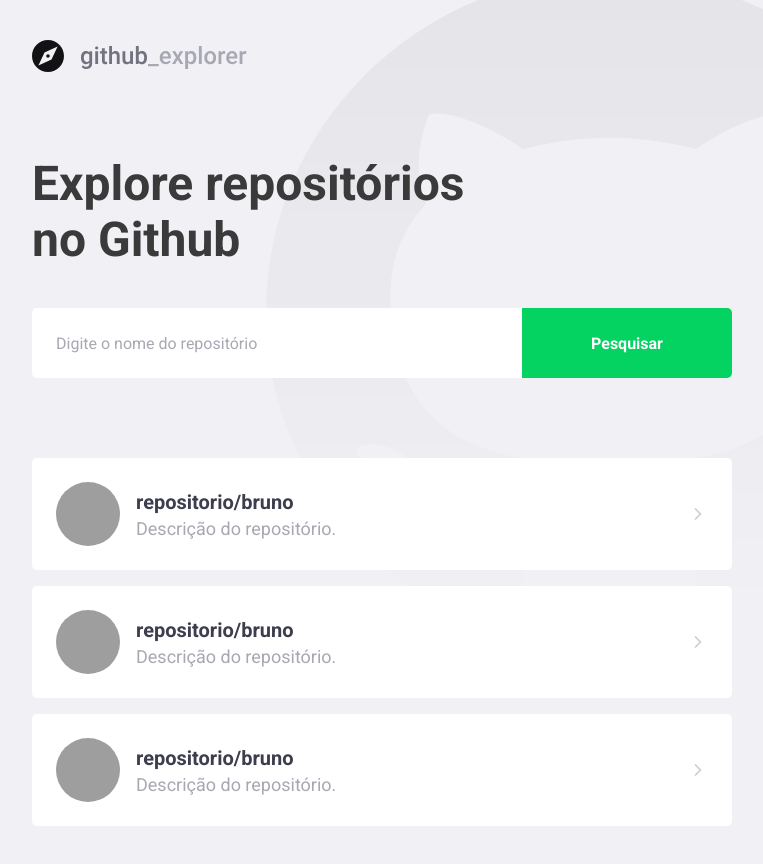
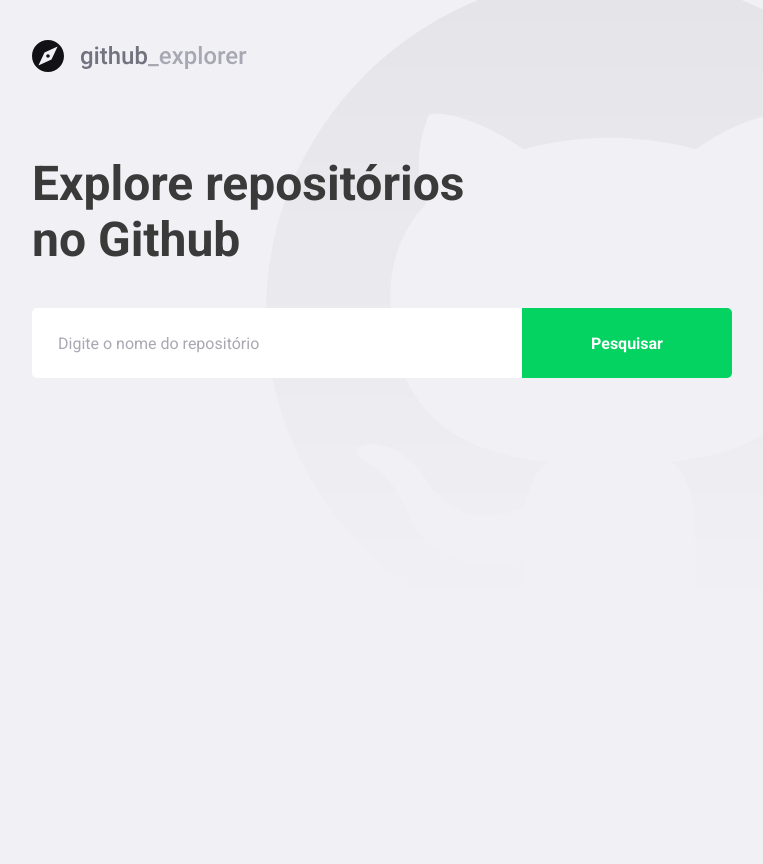
Before and after one commit to brleite/ReactTypescript, a React (Create React App) app in the folder frontend-example/: page / in a window 1280 px wide. Shown: the whole page, without its empty margins (148-911 px from the left). After the commit the page ends 800 px from the top, so only its background shows below. Built offline with nearby package versions, Linux system fonts and the light colour scheme; grey boxes are pictures that could not be loaded.

Commit message:
Mais estilização e busca de repositórios

```diff
--- a/frontend-example/package.json
+++ b/frontend-example/package.json
@@ -10,6 +10,7 @@
     "@types/node": "^12.0.0",
     "@types/react": "^16.9.0",
     "@types/react-dom": "^16.9.0",
+    "axios": "^0.20.0",
     "polished": "^4.0.3",
     "react": "^17.0.1",
     "react-dom": "^17.0.1",
@@ -42,7 +43,7 @@
     "@types/styled-components": "^5.1.4",
     "@typescript-eslint/eslint-plugin": "^4.5.0",
     "@typescript-eslint/parser": "^4.5.0",
-    "eslint": "6.6.0",
+    "eslint": "6.8.0",
     "eslint-config-airbnb": "^18.2.0",
     "eslint-config-prettier": "^6.14.0",
     "eslint-import-resolver-typescript": "^2.3.0",
--- a/frontend-example/src/pages/Dashboard/index.tsx
+++ b/frontend-example/src/pages/Dashboard/index.tsx
@@ -1,23 +1,67 @@
-import React from 'react';
+import React, { useState, FormEvent } from 'react';
 import { FiChevronRight } from 'react-icons/fi';
+import api from '../../services/api';
 
 import logoImg from '../../assets/logo.svg';
 
-import { Title, Form, Repositories } from './styles';
+import { Title, Form, Repositories, Error } from './styles';
+
+interface Repository {
+  full_name: string;
+  description: string;
+  owner: {
+    login: string;
+    avatar_url: string;
+  };
+}
 
 const Dashboard: React.FC = () => {
+  const [newRepo, setNewRepo] = useState('');
+  const [inputError, setInputError] = useState('');
+  const [repositories, setRepositories] = useState<Repository[]>([]);
+
+  async function handleAddRepository(
+    event: FormEvent<HTMLFormElement>,
+  ): Promise<void> {
+    event.preventDefault();
+
+    if (!newRepo) {
+      setInputError('Digite o autor/nome do repositório');
+
+      return;
+    }
+
+    try {
+      const response = await api.get<Repository>(`repos/${newRepo}`);
+
+      const repository = response.data;
+
+      setRepositories([...repositories, repository]);
+      setNewRepo('');
+      setInputError('');
+    } catch (err) {
+      setInputError('Erro na busca por esse repositório');
+    }
+  }
+
   return (
     <>
       <img src={logoImg} alt="Github Explorer" />
       <Title>Explore repositórios no Github</Title>
 
-      <Form>
-        <input placeholder="Digite o nome do repositório" />
+      {/* Conversão de inputError em boolean */}
+      <Form hasError={!!inputError} onSubmit={handleAddRepository}>
+        <input
+          value={newRepo}
+          onChange={e => setNewRepo(e.target.value)}
+          placeholder="Digite o nome do repositório"
+        />
         <button type="submit">Pesquisar</button>
       </Form>
+      {inputError && <Error>{inputError}</Error>}
 
       <Repositories>
-        <a href="teste">
+        {/* <a href="teste">
           <img
             src="https://avatars1.githubusercontent.com/u/12796527?s=60&v=4"
             alt="Bruno Mayerle"
@@ -27,29 +71,20 @@
             <p>Descrição do repositório.</p>
           </div>
           <FiChevronRight size={20} />
-        </a>
-        <a href="teste">
+        </a> */}
+        {repositories.map(repository => (
+          <a key={repository.full_name} href="teste">
             <img
-            src="https://avatars1.githubusercontent.com/u/12796527?s=60&v=4"
-            alt="Bruno Mayerle"
+              src={repository.owner.avatar_url}
+              alt={repository.owner.login}
             />
             <div>
-            <strong>repositorio/bruno</strong>
-            <p>Descrição do repositório.</p>
+              <strong>{repository.full_name}</strong>
+              <p>{repository.description}</p>
             </div>
             <FiChevronRight size={20} />
           </a>
-        <a href="teste">
-          <img
-            src="https://avatars1.githubusercontent.com/u/12796527?s=60&v=4"
-            alt="Bruno Mayerle"
-          />
-          <div>
-            <strong>repositorio/bruno</strong>
-            <p>Descrição do repositório.</p>
-          </div>
-          <FiChevronRight size={20} />
-        </a>
+        ))}
       </Repositories>
     </>
   );
--- a/frontend-example/src/pages/Dashboard/styles.ts
+++ b/frontend-example/src/pages/Dashboard/styles.ts
@@ -1,5 +1,9 @@
-import styled from 'styled-components';
-import {shade} from 'polished';
+import styled, { css } from 'styled-components';
+import { shade } from 'polished';
+
+interface FormProps {
+  hasError: boolean;
+}
 
 export const Title = styled.h1`
   font-size: 48px;
@@ -10,19 +14,27 @@
   line-height: 56px;
 `;
 
-export const Form = styled.form`
+export const Form = styled.form<FormProps>`
   margin-top: 40px;
   max-width: 700px;
 
   display: flex; // Alinha os itens horizontalmente
 
   input {
-    flex:1; // Faz com que o input ocupe todo o espaço disponível menos o tamanho do button
+    flex: 1; // Faz com que o input ocupe todo o espaço disponível menos o tamanho do button
     height: 70px;
     padding: 0 24px;
     border: 0;
     border-radius: 5px 0 0 5px;
     color: #3a3a3a;
+    border: 2px solid #fff;
+
+    ${props =>
+      props.hasError &&
+      css`
+        border-color: #c53030;
+        border-right: 0;
+      `}
 
     &::placeholder {
       color: #a8a8b3;
@@ -35,14 +47,21 @@
     background: #04d361;
     border-radius: 0px 5px 5px 0px;
     border: 0;
-    color: #FFF;
+    color: #fff;
     font-weight: bold;
     transition: background-color 0.2s;
 
-    &:hover { // Equivalente a button:hover fora da seção do button. O & corresponde ao elemento atual em questão
-      background: ${shade(0.2, '#04d361')}
+    &:hover {
+      // Equivalente a button:hover fora da seção do button. O & corresponde ao elemento atual em questão
+      background: ${shade(0.2, '#04d361')};
     }
   }
+`;
+
+export const Error = styled.span`
+  display: block;
+  color: #c53030;
+  margin-top: 8px;
 `;
 
 export const Repositories = styled.div`
@@ -59,7 +78,7 @@
   } */
 
   a {
-    background: #FFF;
+    background: #fff;
     border-radius: 5px;
     width: 100%;
     padding: 24px;
@@ -90,11 +109,12 @@
     }
 
     div {
-      margin-left: 16px;
+      margin: 0 16px;
+      flex: 1; // Faz com que a div se ajuste ao tamanho disponível
 
       strong {
         font-size: 20px;
-        color: #3D3D4D;
+        color: #3d3d4d;
       }
 
       p {
--- /dev/null
+++ b/frontend-example/src/services/api.ts
@@ -0,0 +1,7 @@
+import axios from 'axios';
+
+const api = axios.create({
+  baseURL: 'https://api.github.com',
+});
+
+export default api;
```
Also changed, not shown: frontend-example/.eslintrc.json. Lines whose indentation alone changed are shown as unchanged.
